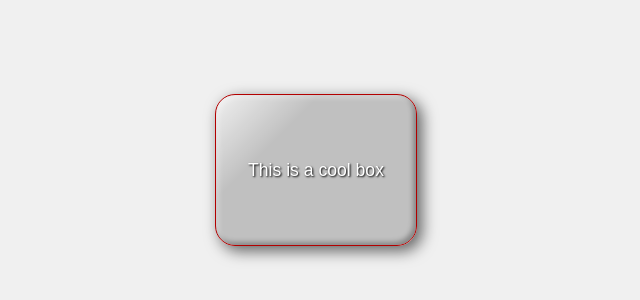
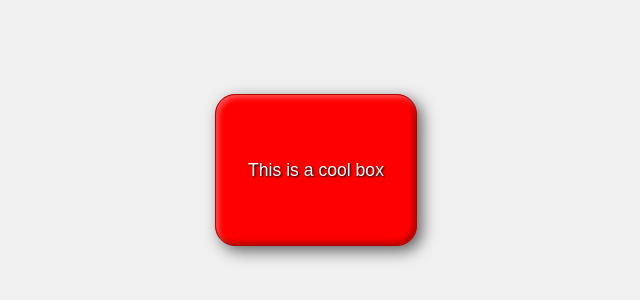
Before and after one commit to Derek2005/assignment-3part2, a plain HTML site: page index.html in a window 1280 px wide. Shown: the part 230-530 px from the top of the page, without its empty margins (324-964 px from the left). Drawn offline with Linux system fonts and the light colour scheme.

Commit message:
Update index.html

```diff
--- a/index.html
+++ b/index.html
@@ -21,7 +21,7 @@
       div {
         width: 200px; /* Reasonable width */
         height: 150px; /* Reasonable height */
-        background-color: #ff0000; /* Base color for the box */
+        background-color: #ff0000; /* Ensure red background color */
         color: white; /* Contrasting text color */
         font-size: 1.1rem; /* ~18px, calculated using 16px as the base font size */
         text-align: center; /* Center text horizontally */
@@ -30,8 +30,9 @@
         border: 1px solid #b30000; /* 1-pixel solid border with a darker shade of red */
         text-shadow: 1px 1px 2px black; /* Black text shadow for contrast */
 
-        /* Background gradient for 3D effect */
+        /* Background gradient for 3D effect over red background */
         background:
+          #ff0000, /* Red base color */
           linear-gradient(135deg,
             rgba(0, 0, 0, 0) 0%,
             rgba(0, 0, 0, 0.2) 30%,
```
